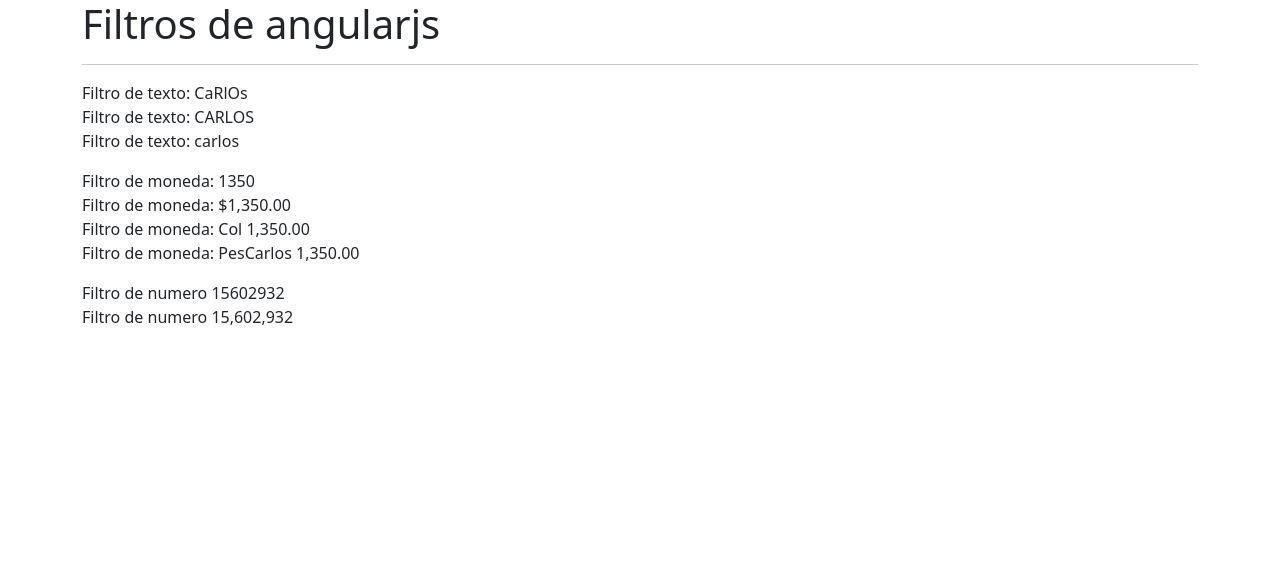
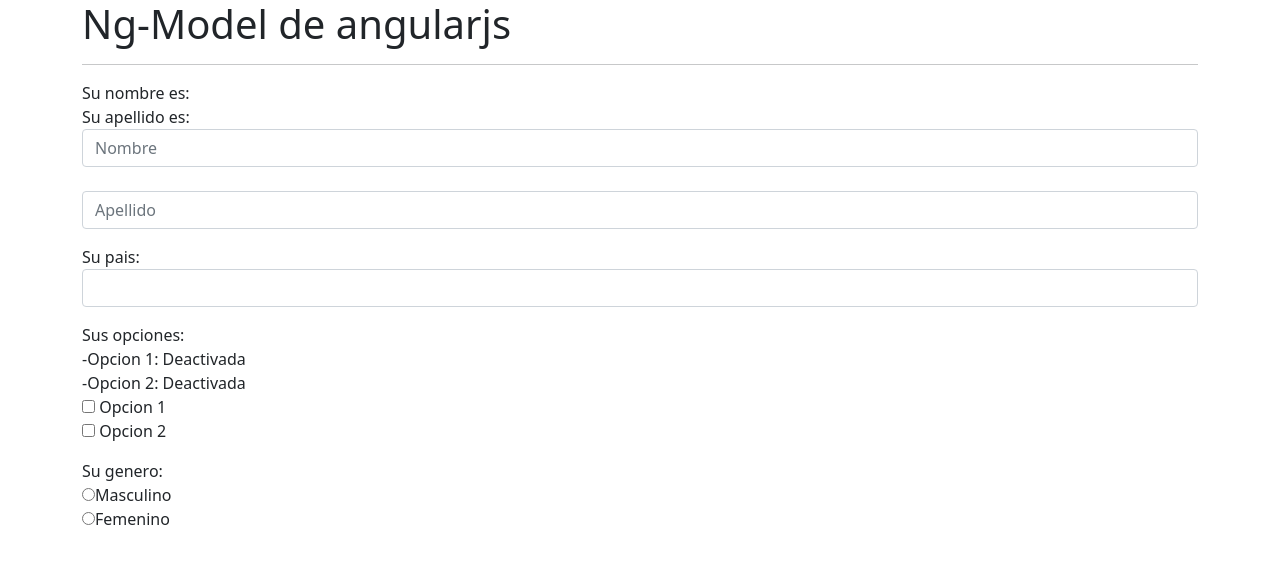
Before and after one commit to carlosdizx/AngularJs, a website: page index.html in a window 1280 px wide. Drawn offline with Linux system fonts and the light colour scheme.

Commit message:
Probando el ng-Model con distintos campos que pueden ir en un formulario

```diff
--- a/index.html
+++ b/index.html
@@ -8,31 +8,46 @@
   </head>
   <body>
     <div class="container">
-      <h1>Filtros de angularjs</h1>
+      <h1>Ng-Model de angularjs</h1>
       <hr />
+      <p>
+        Su nombre es: {{nombre}}
+        <br />
+        Su apellido es: {{apellido}}
+        <input
+          type="text"
+          ng-model="nombre"
+          class="form-control"
+          placeholder="Nombre"
+        />
+        <br />
+        <input
+          type="text"
+          ng-model="apellido"
+          class="form-control"
+          placeholder="Apellido"
+        />
+      </p>
 
       <p>
-        Filtro de texto: {{ "CaRlOs"}}
-        <br />
-        Filtro de texto: {{ "CaRlOs" | uppercase }}
-        <br />
-        Filtro de texto: {{ "CaRlOs" | lowercase }}
-        <br />
+        Su pais: {{pais}}
+        <select class="form-control" ng-model="pais">
+          <option value="Colombia">Colombia</option>
+          <option value="Ecuador">Ecuador</option>
+          <option value="Venezuela">Venezuela</option>
+        </select>
       </p>
       <p>
-        Filtro de moneda: {{1350}}
-        <br />
-        Filtro de moneda: {{1350 | currency}}
-        <br />
-        Filtro de moneda: {{1350 | currency:'Col '}}
-        <br />
-        Filtro de moneda: {{1350 | currency:'PesCarlos '}}
+        Sus opciones: <br />
+        -Opcion 1: {{opcion1 ? "Activada" : "Deactivada"}} <br />
+        -Opcion 2: {{opcion2 ? "Activada" : "Deactivada"}} <br />
+        <input type="checkbox" id="opcion" ng-model="opcion1" /> Opcion 1 <br />
+        <input type="checkbox" ng-model="opcion2" /> Opcion 2 <br />
       </p>
       <p>
-        Filtro de numero {{15602932}}
-        <br />
-        Filtro de numero {{15602932 | number}}
-        <br />
+        Su genero: {{genero}}<br />
+        <input type="radio" value="M" ng-model="genero" />Masculino <br />
+        <input type="radio" value="F" ng-model="genero" />Femenino <br />
       </p>
     </div>
   </body>
```
